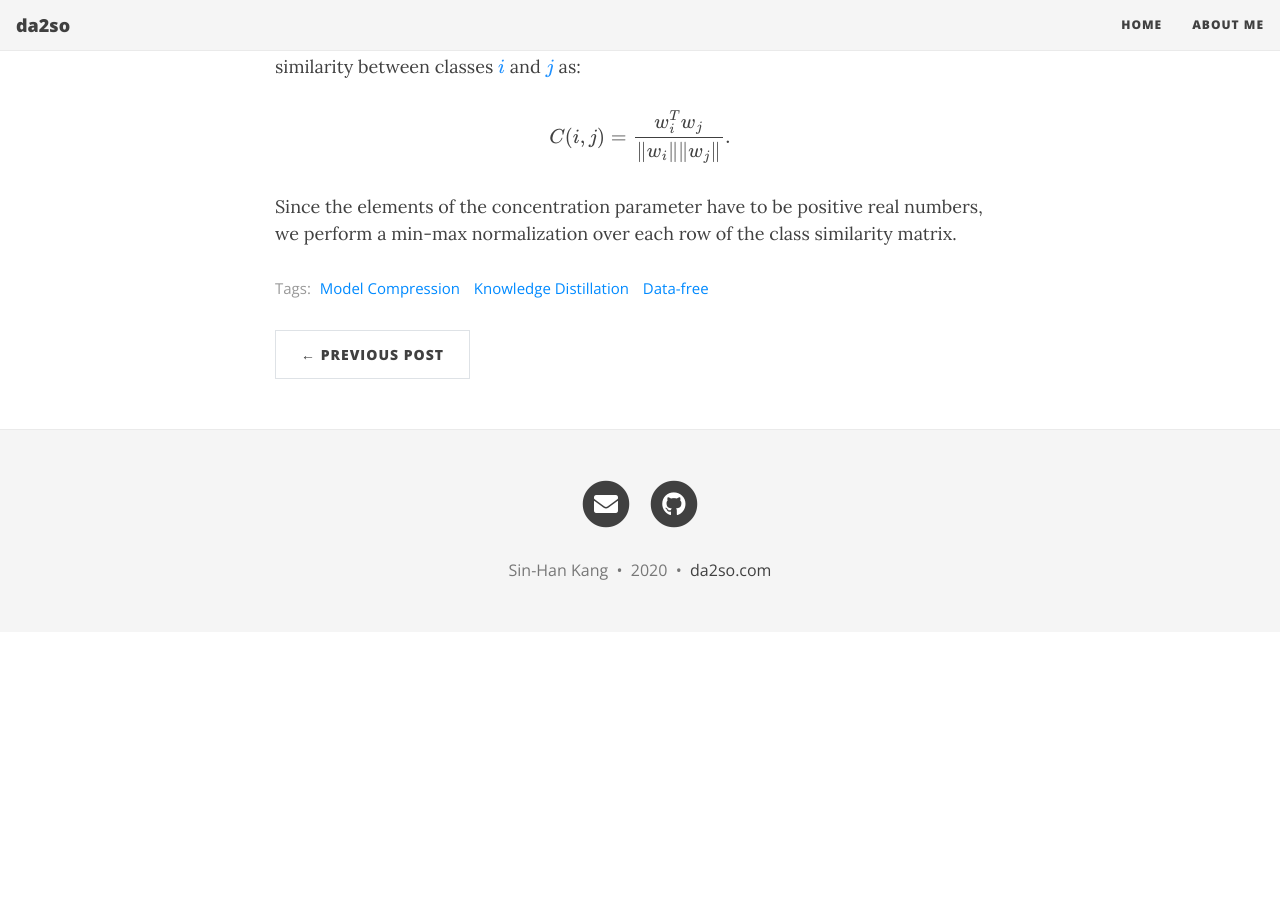
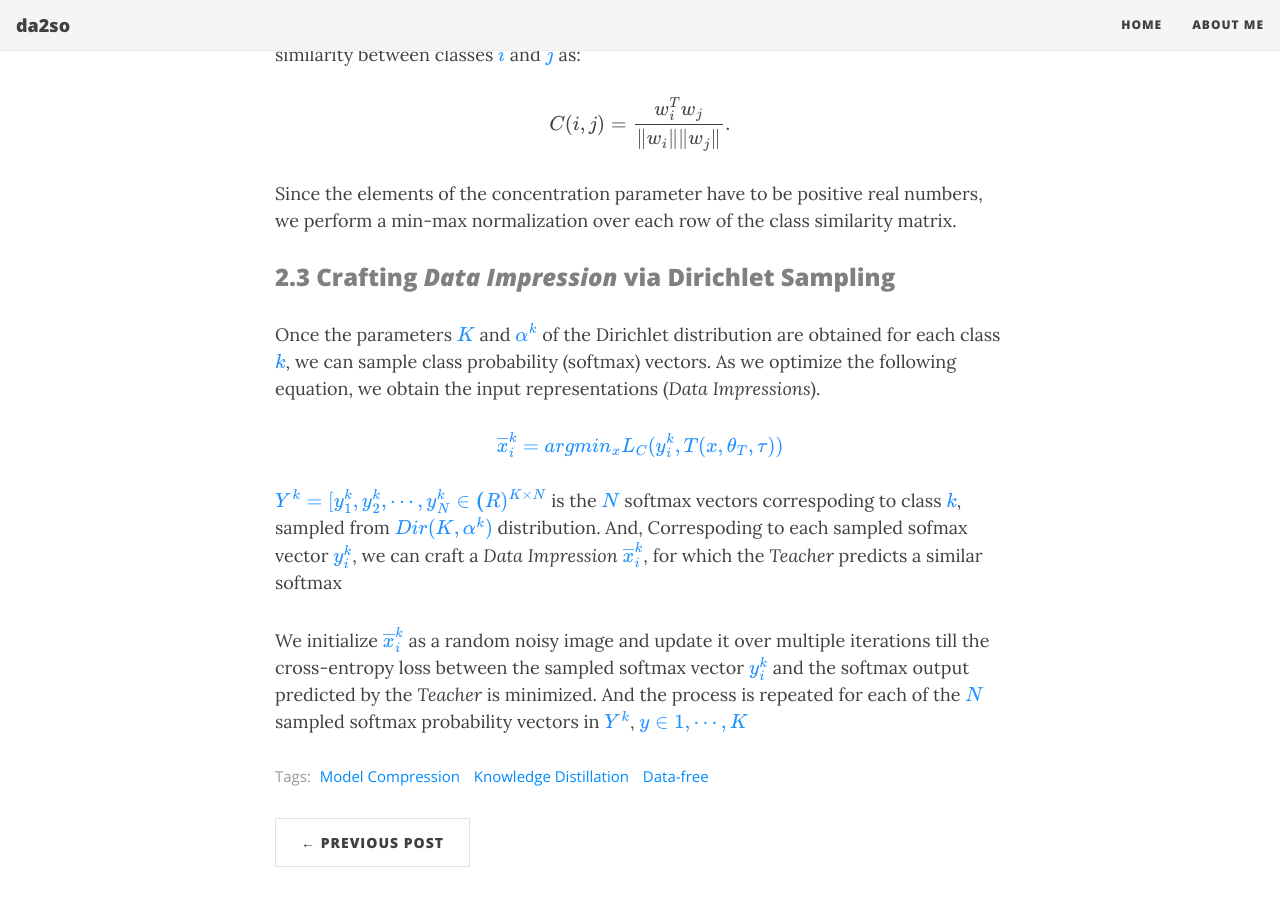
Before and after one commit to da2so/da2so.github.io, a Jekyll site: the page built from _posts/2020-08-12-Zero-Shot_Knowledge_Distillation_in_Deep_Networks.md, in a window 1280 px wide and 900 px high, scrolled down 3598 px. Built offline with Jekyll 4.4.1, drawn with Linux system fonts in a browser that asks for light colours; nearby versions of some CDN libraries; formulas are drawn with MathJax 3; before the commit the page ends 4230 px from its top, so only the background shows below that; some of the changed text lies outside the part shown.

Commit message:
Update 2020-08-12-Zero-Shot_Knowledge_Distillation_in_Deep_Networks.md

```diff
--- a/_posts/2020-08-12-Zero-Shot_Knowledge_Distillation_in_Deep_Networks.md
+++ b/_posts/2020-08-12-Zero-Shot_Knowledge_Distillation_in_Deep_Networks.md
@@ -46,7 +46,7 @@ In this paper, we deal with the scenario where we have no access to **(i)** any
 To tackle this, our approach taps the learned parameters of the *Teacher* and produce synthesized input representations, named as *Data Impressions* ,from the underlying data distribution on which it is trained. These can be used as a transfer set in order to perform knowledge distillation to a *Student* model.
 
 
-In order to craft the *Data impressions*, we model output space of the *Teacher* model. Let <span style="color:DodgerBlue">$s \sim p(s)$</span>, be the random vector that represents the softmax outputs of the *Teacher*, <span style="color:DodgerBlue">$T(x, \theta_T)$</span>. We model <span style="color:DodgerBlue">$p(s^k)$</span> belonging to each class <span style="color:DodgerBlue">$k$</span>, using Dirichlet distribution.
+In order to craft the *Data impressions*, we model output space of the *Teacher* model. Let <span style="color:DodgerBlue">$s \sim p(s)$</span>, be the random vector that <span style="background-color: #A4FF21">represents the softmax outputs of the *Teacher*</span>, <span style="color:DodgerBlue">$T(x, \theta_T)$</span>. We model <span style="color:DodgerBlue">$p(s^k)$</span> belonging to each class <span style="color:DodgerBlue">$k$</span>, using Dirichlet distribution.
 
 
 {: .box-note}
@@ -54,7 +54,7 @@ In order to craft the *Data impressions*, we model output space of the *Teacher*
 The distribution to represent the softmax output <span style="color:DodgerBlue">$s^k$</span> of class <span style="color:DodgerBlue">$k$</span> would be modelled as, <span style="color:DodgerBlue">$Dir(K,\alpha^k)$</span> where <span style="color:DodgerBlue">$k \in {1 \cdots K}$</span> is the class index, <span style="color:DodgerBlue">$K$</span> is the dimension of the output probability vector and <span style="color:DodgerBlue">$\alpha^k$</span> is the concentration parameter of the distribution modelling class <span style="color:DodgerBlue">$k$</span>, where <span style="color:DodgerBlue">$\alpha^k=\[\alpha^k_1, \cdots \alpha^k_K\]$</span> and <span style="color:DodgerBlue">$\alpha^k_i>0, \forall i $</span>.
 
 
-### <span style="color:gray"> 2.2.1 Concentration Parameter ($\alpha$)</span>
+#### <span style="color:gray"> 2.2.1 Concentration Parameter ($\alpha$)</span>
 
 Concentration parameter <span style="color:DodgerBlue">$\alpha$</span> can be thought of as determining how "concentrated" the porbability mass of a sample from a Dirichlet distribution is likely to be.
 
@@ -70,7 +70,7 @@ Thus, we resort to the *Teacher* network for extracting this information. We com
 
 ![2](https://da2so.github.io/assets/post_img/2020-08-12-Zero-Shot_Knowledge_Distillation_in_Deep_Networks/2.PNG){: .mx-auto.d-block :}
 
-### <span style="color:gray"> 2.2.2 Class Similarity Matrix ($C$)</span>
+#### <span style="color:gray"> 2.2.2 Class Similarity Matrix ($C$)</span>
 
 The weights <span style="color:DodgerBlue">$w_k$</span> can be considered as the template of the class <span style="color:DodgerBlue">$k$</span> learned by the *Teacher* network. This is because the predicted class probability is proportional to the alignment of the pre-final layer’s output with the template <span style="color:DodgerBlue">$w_k$</span>.
 
@@ -84,3 +84,18 @@ C(i,j)=\frac{w^T_i w_j}{\Vert w_i \Vert \Vert w_j \Vert}.
 \\]
 
 Since the elements of the concentration parameter have to be positive real numbers, we perform a min-max normalization over each row of the class similarity matrix.
+
+### <span style="color:gray"> 2.3 Crafting *Data Impression* via Dirichlet Sampling</span>
+
+Once the parameters <span style="color:DodgerBlue">$K$</span> and <span style="color:DodgerBlue">$\alpha^k$</span> of the Dirichlet distribution are obtained for each class <span style="color:DodgerBlue">$k$</span>, we can sample class probability (softmax) vectors. As we optimize the following equation, we obtain the input representations (*Data Impressions*).
+
+<span style="color:DodgerBlue">
+\\[
+\overline{x}^k_i=argmin_x L_C(y^k_i, T(x, \theta_T, \tau))
+\\]
+</span>
+
+<span style="color:DodgerBlue">$Y^k=\[ y^k_1,y^k_2, \cdots ,y^k_N \in \mathbb(R)^{K \times N}$</span> is the <span style="color:DodgerBlue">$N$</span> softmax vectors correspoding to class <span style="color:DodgerBlue">$k$</span>, sampled from <span style="color:DodgerBlue">$Dir(K,\alpha^k)$</span> distribution. And, Correspoding to each sampled sofmax vector <span style="color:DodgerBlue">$y^k_i$</span>, we can craft a *Data Impression* <span style="color:DodgerBlue">$\overline{x}^k_i$</span>, for which the *Teacher* predicts a similar softmax
+
+
+We initialize <span style="color:DodgerBlue">$\overline{x}^k_i$</span> as a random noisy image and update it over multiple iterations till the cross-entropy loss between the sampled softmax vector <span style="color:DodgerBlue">$y^k_i$</span> and the softmax output predicted by the *Teacher* is minimized. And the process is repeated for each of the <span style="color:DodgerBlue">$N$</span> sampled softmax probability vectors in <span style="color:DodgerBlue">$Y^k$</span>, <span style="color:DodgerBlue">$y \in {1, \cdots,K}$</span>
```
